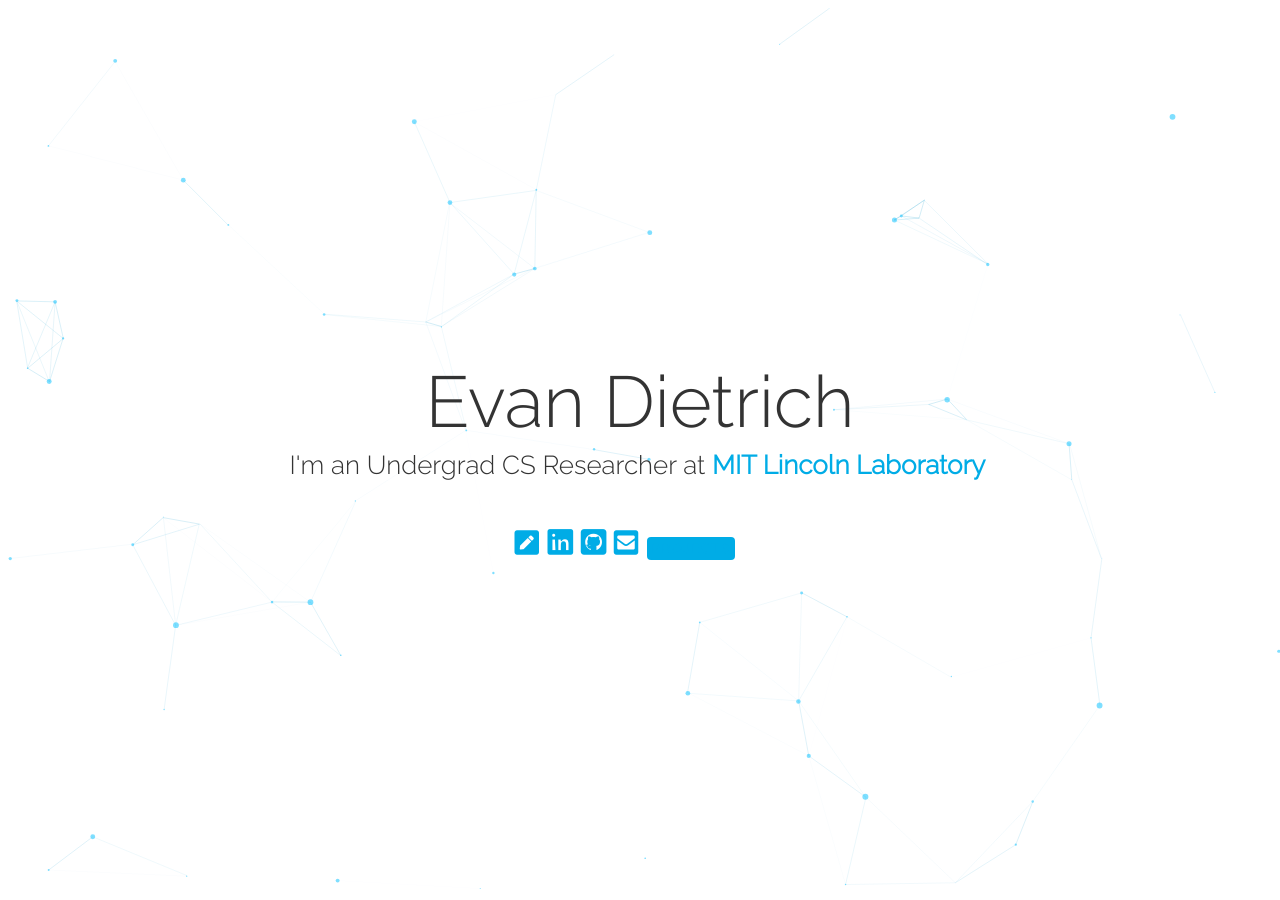
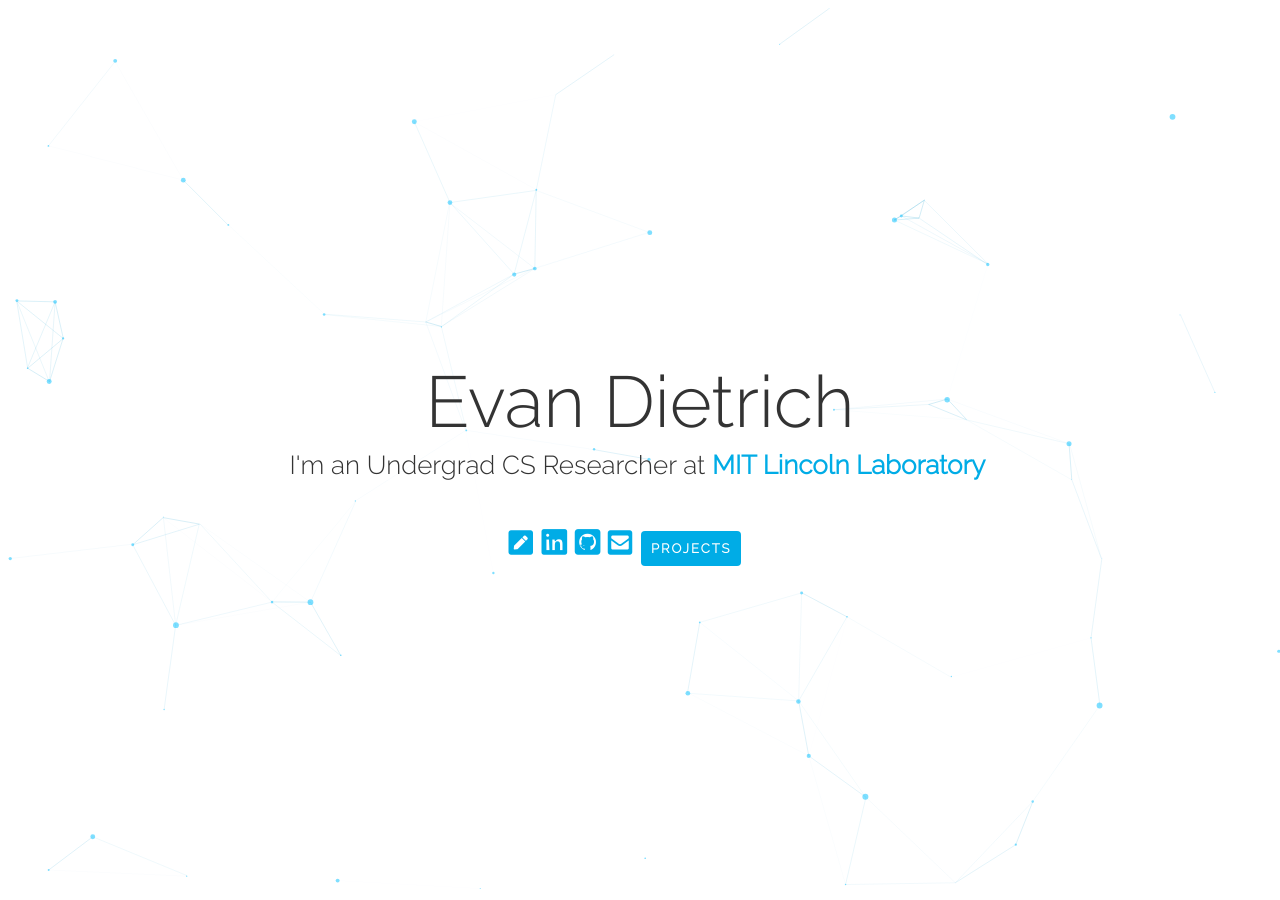
Before and after one commit to EvanDietrich/EvanDietrich.github.io, a Jekyll site: the page index.html, which Jekyll copies as it is, in a window 1280 px wide. Built offline with Jekyll 4.4.1, drawn with Linux system fonts in a browser that asks for light colours; nearby versions of some CDN libraries.

Commit message:
Update style.css

```diff
--- a/css/style.css
+++ b/css/style.css
@@ -32,10 +32,10 @@
 
 
 #resume {
-    color: #00ace6;
+    color: #ffffff;
     text-decoration: none;
     width: 100px;
-    padding: 4px;
+    padding: 10px;
     font-size: 13px;
     letter-spacing: 2px;
     background-color: #00ace6;
```
